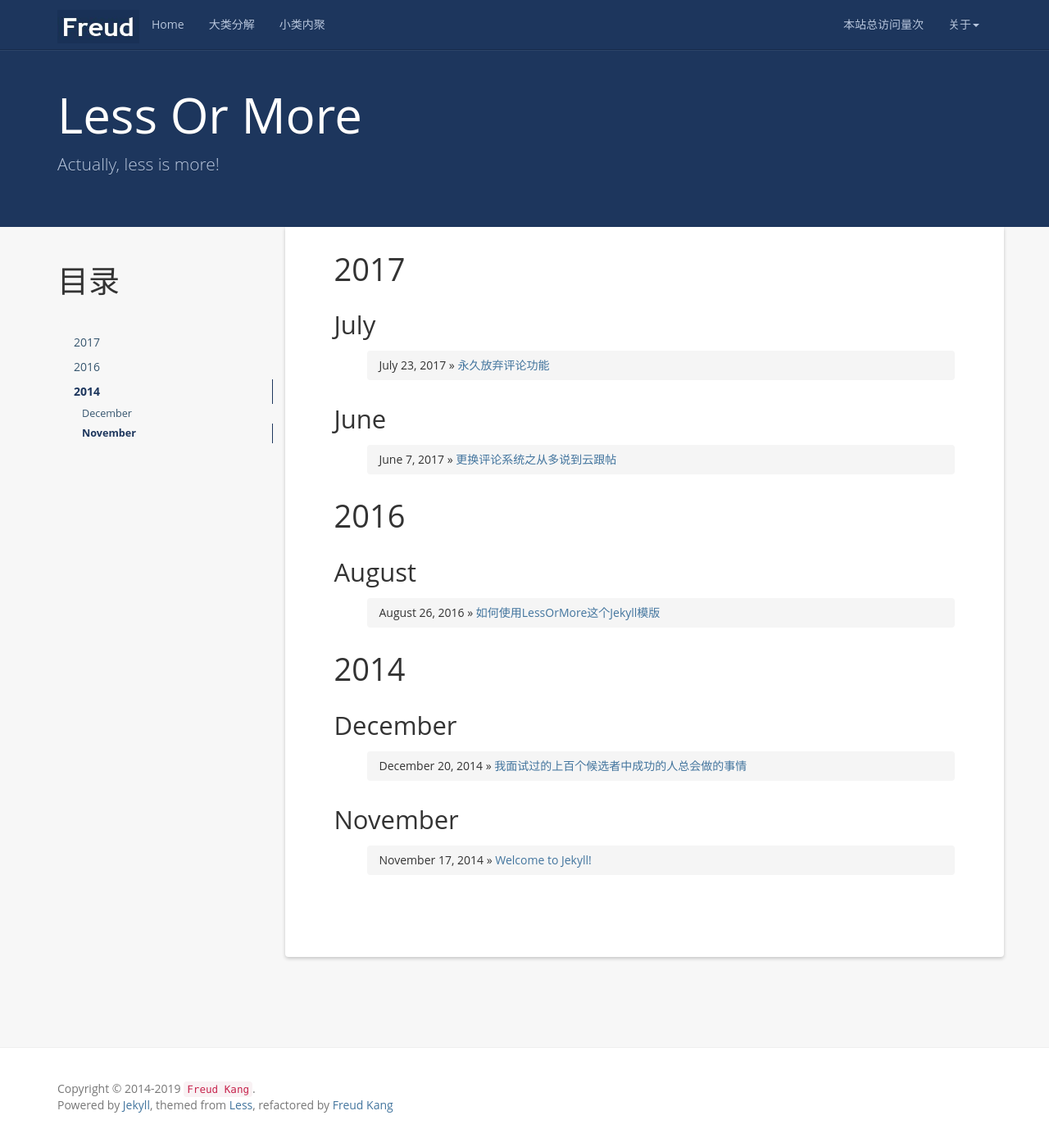
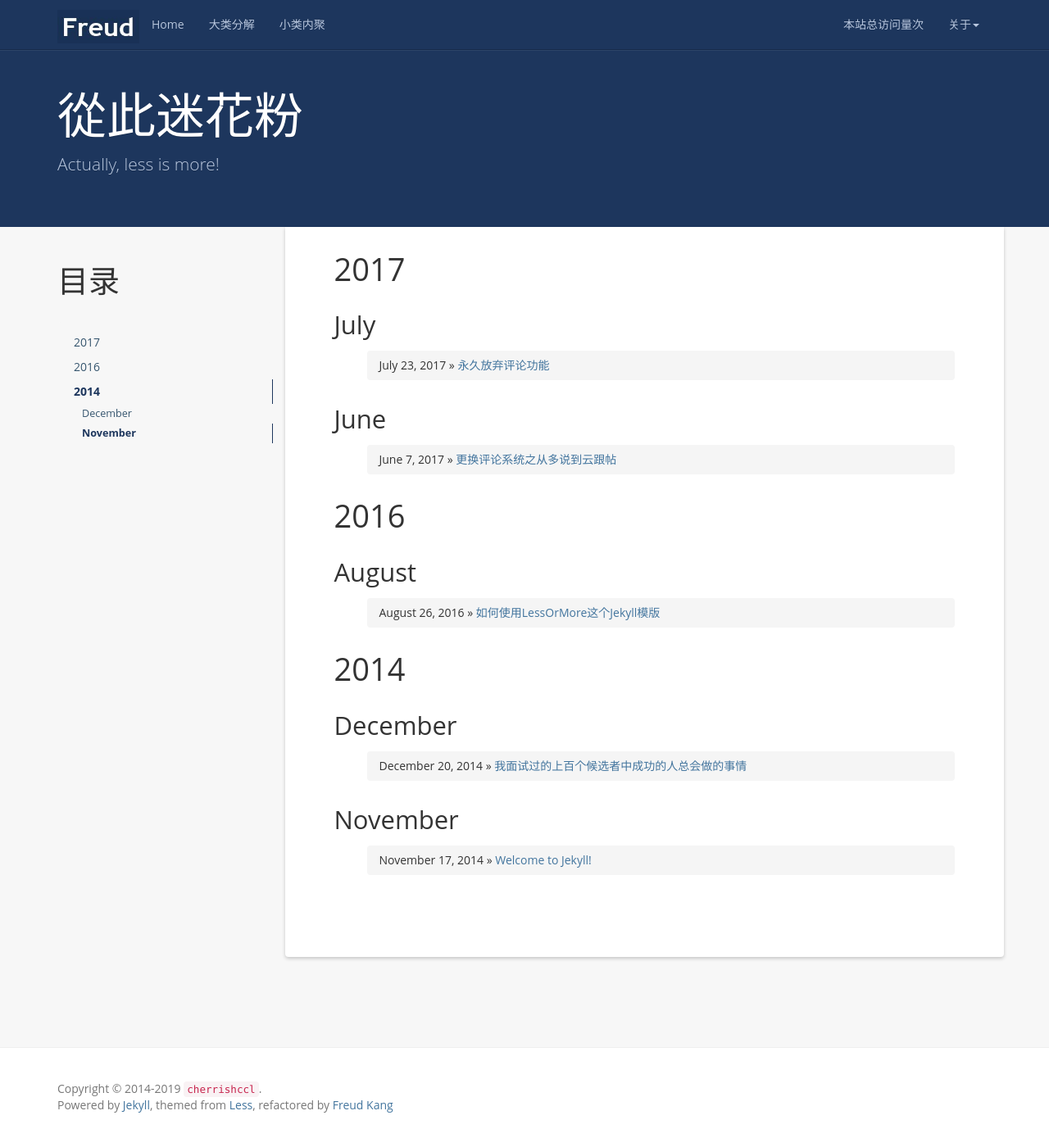
Before and after one commit to cherrishccl/cherrishccl.github.io, a Jekyll site: the page built from index.html, in a window 1280 px wide and 1389 px high. Shown: the whole window at 82% size. Built offline with Jekyll 4.4.1, drawn with Linux system fonts in a browser that asks for light colours; nearby versions of some CDN libraries; a script that is not in the unit is left out; the list of posts is cut into pages by our own code; comment, search, counter and statistics services are not loaded.

Commit message:
change config

```diff
--- a/_config.yml
+++ b/_config.yml
@@ -1,14 +1,14 @@
 # Site settings
-name: Less Or More
-email: luoyan35714@126.com
-author: Freud Kang
-url: http://www.hifreud.com
-resume_site: http://www.hifreud.com/Resume.io/
-github: https://github.com/luoyan35714/
+name: 從此迷花粉
+email: 528050239@qq.com
+author: cherrishccl
+url: https://cherrishccl.github.io
+resume_site: https://cherrishccl.github.io
+github: https://github.com/cherrishccl
 baseurl: "/LessOrMore"
 description: Actually, less is more!
-meta_description: 康志华;个人博客;学而不思则罔;思而不学则殆;生命不止;折腾不休
-motto: It's our wits that make us men.
+meta_description: WHO AM I;个人博客;学而不思则罔;思而不学则殆;生命不止;折腾不休
+motto: You still have lots more to work on.
 banner: 学而不思则罔，思而不学则殆。
 
 #permalink: /:categories/:year/:month/:day/:title/
@@ -17,7 +17,7 @@ paginate: 10
 
 exclude: ['README.md', 'Gemfile.lock', 'Gemfile', 'Rakefile']
 
-github_username: luoyan35714
+github_username: cherrishccl
 
 # Build settings
 markdown: kramdown
```
